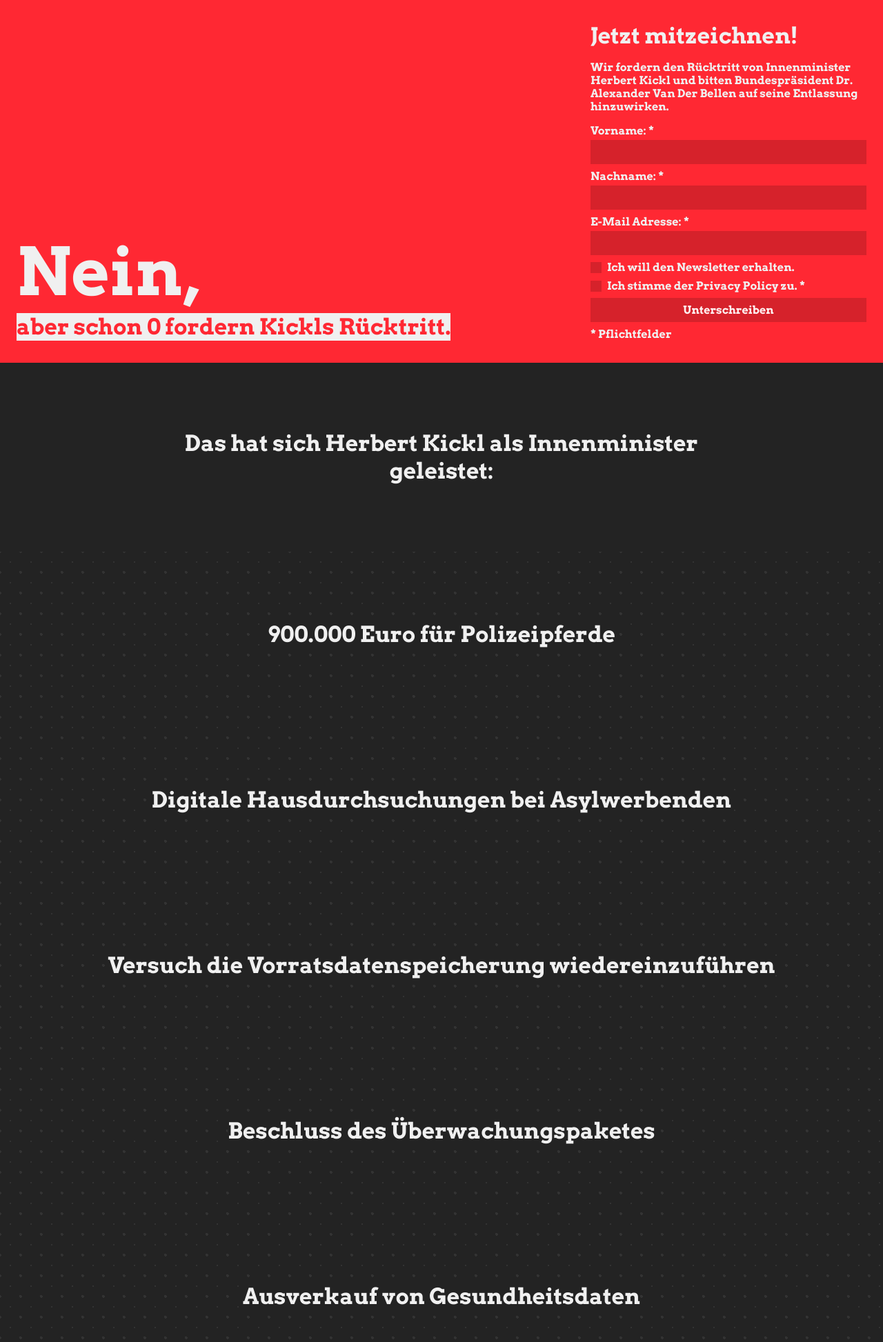
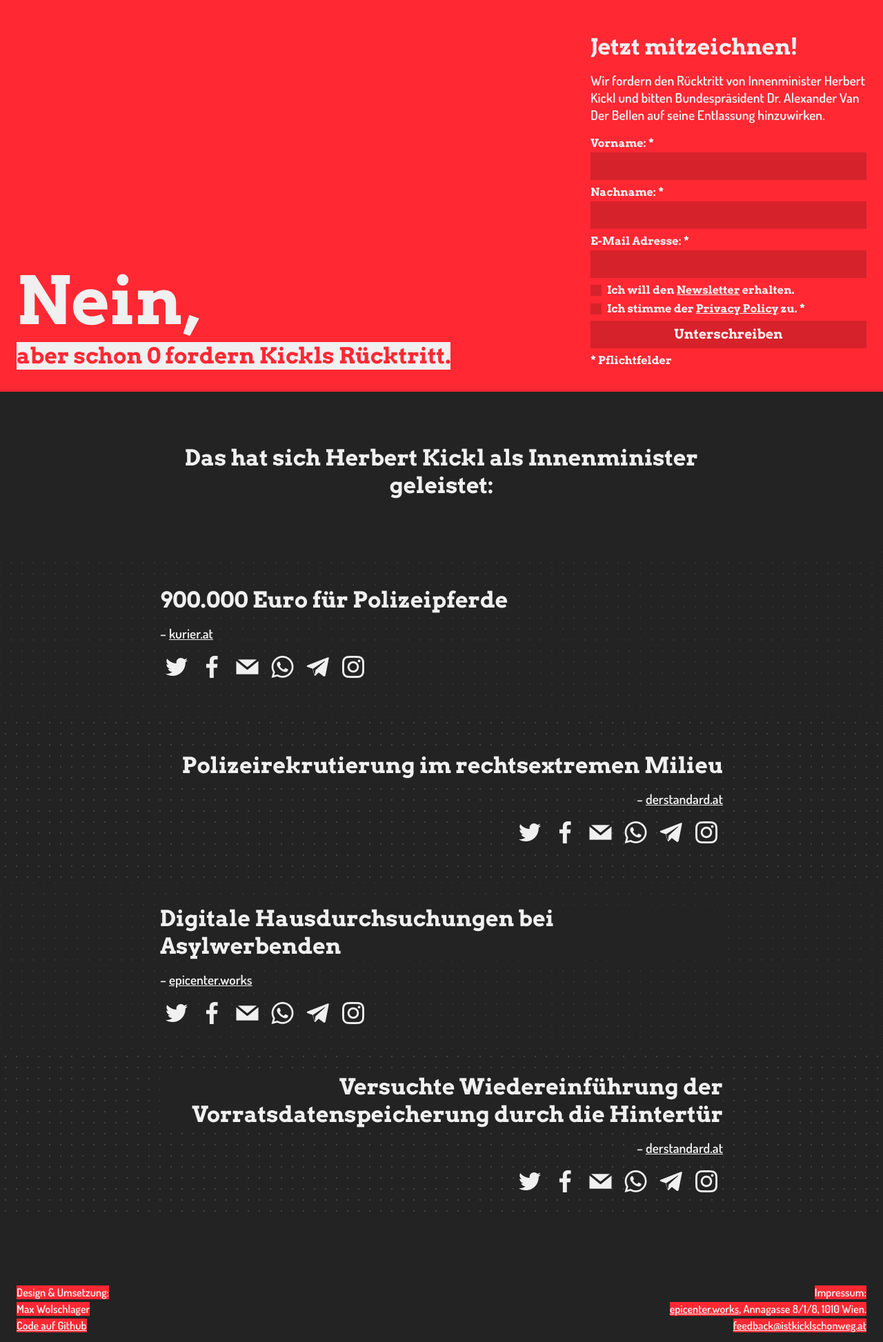
Before and after one commit to AKVorrat/istkicklschonweg.at, a Django app: page / in a window 1280 px wide. Shown: the top 1946 px of the page at 69% size. Run offline with Django 3.2, Linux system fonts and the light colour scheme; data comes from the database, SQL or seed files in the repository; both versions use the stored data as it was after the commit; data that the repository does not hold is empty.

Commit message:
Sans Serif Font; privacy policy; sündenliste in-database; restyling

```diff
--- a/django/modules/petition/forms.py
+++ b/django/modules/petition/forms.py
@@ -1,4 +1,5 @@
 from django import forms, template
+from django.utils.safestring import mark_safe
 from .models import Signature
 
 class SignatureForm(forms.ModelForm):
@@ -7,29 +8,29 @@ class SignatureForm(forms.ModelForm):
     first_name = forms.CharField(
         label="Vorname",
         max_length=256,
-        widget=forms.TextInput(attrs={'placeholder': '', 'class': "petition-input"})
+        widget=forms.TextInput(attrs={'class': "petition-input"})
     )
     last_name = forms.CharField(
         label="Nachname",
         max_length=256,
-        widget=forms.TextInput(attrs={'placeholder': '', 'class': "petition-input"})
+        widget=forms.TextInput(attrs={'class': "petition-input"})
     )
 
     email = forms.EmailField(
         label="E-Mail Adresse",
         max_length=256,
-        widget=forms.TextInput(attrs={'placeholder': '', 'class': "petition-input"})
+        widget=forms.TextInput(attrs={'class': "petition-input"})
     )
 
     newsletter = forms.BooleanField(
         initial=False,
         required=False,
-        label="Ich will den Newsletter erhalten."
+        label=mark_safe('Ich will den <a target="_blank" href="https://epicenter.works/newsletter">Newsletter</a> erhalten.')
     )
     privacy_policy = forms.BooleanField(
         initial=False,
         required=True,
-        label="Ich stimme der Privacy Policy zu."
+        label=mark_safe('Ich stimme der <a target="_blank" href="/privacy">Privacy Policy</a> zu.')
     )
 
     class Meta:
--- a/django/modules/petition/views.py
+++ b/django/modules/petition/views.py
@@ -1,7 +1,7 @@
 from django.views.generic.edit import FormView
 from django.views.generic import TemplateView
 from .forms import SignatureForm
-from .models import Signature
+from .models import Signature, Sin
 
 class PetitionView(FormView):
     template_name = 'index.html'
@@ -10,6 +10,7 @@ class PetitionView(FormView):
 
     def get_context_data(self, **kwargs):
         kwargs['signature_count'] = Signature.objects.filter(confirmed=True).count()
+        kwargs['sins'] = Sin.objects.all()
         return super(PetitionView, self).get_context_data(**kwargs)
 
     def form_valid(self, form, request):
--- a/django/static/css/fonts.css
+++ b/django/static/css/fonts.css
@@ -1,12 +1,3 @@
-/* latin */
-@font-face {
-  font-family: 'Arvo';
-  font-style: normal;
-  font-weight: 400;
-  src: local('Arvo'), url(/static/fonts/Arvo-Regular.woff2) format('woff2');
-  unicode-range: U+0000-00FF, U+0131, U+0152-0153, U+02BB-02BC, U+02C6, U+02DA, U+02DC, U+2000-206F, U+2074, U+20AC, U+2122, U+2191, U+2193, U+2212, U+2215, U+FEFF, U+FFFD;
-}
-/* latin */
 @font-face {
   font-family: 'Arvo';
   font-style: normal;
@@ -14,3 +5,11 @@
   src: local('Arvo Bold'), local('Arvo-Bold'), url(/static/fonts/Arvo-Bold.woff2) format('woff2');
   unicode-range: U+0000-00FF, U+0131, U+0152-0153, U+02BB-02BC, U+02C6, U+02DA, U+02DC, U+2000-206F, U+2074, U+20AC, U+2122, U+2191, U+2193, U+2212, U+2215, U+FEFF, U+FFFD;
 }
+
+@font-face {
+  font-family: 'Dosis';
+  font-style: normal;
+  font-weight: 600;
+  src: local('Dosis SemiBold'), local('Dosis-SemiBold'), url(/static/fonts/Dosis-SemiBold.woff2) format('woff2');
+  unicode-range: U+0000-00FF, U+0131, U+0152-0153, U+02BB-02BC, U+02C6, U+02DA, U+02DC, U+2000-206F, U+2074, U+20AC, U+2122, U+2191, U+2193, U+2212, U+2215, U+FEFF, U+FFFD;
+}
--- a/django/static/css/main.css
+++ b/django/static/css/main.css
@@ -13,6 +13,10 @@ body, html { margin: 0; padding: 0}
   margin: 0 !important;
 }
 
+.row {
+  padding: 32px 16px 32px 16px;
+}
+
 /* Text */
 body, .petition-input {
   font-family: Arvo, sans-serif;
@@ -21,6 +25,7 @@ body, .petition-input {
 h1 {
   font-size: 6rem;
   margin: 0;
+
 }
 h2 {
   margin: 0;
@@ -29,6 +34,11 @@ h2 {
 h3 {
   margin: 0;
   font-size: 2rem;
+  display: inline-block;
+}
+h4 {
+  margin: 0;
+  font-size: 1.5rem;
   display: inline-block;
 }
 blockquote {
@@ -42,7 +52,9 @@ a {
   color: #F0F0F0;
 }
 p, span, input {
-  font-size: 1rem;
+  font-size: 1.2rem;
+  font-family: Dosis, sans-serif;
+  font-weight: 600;
 }
 p {
   margin-top: 16px;
@@ -51,6 +63,18 @@ footer span {
   background-color: #FF2833;
   color: #F0F0F0;
   display: inline-block;
+}
+
+@media only screen and (max-width: 480px) {
+  h1 {
+    font-size: 3rem;
+  }
+  h2 {
+    font-size: 2rem;
+  }
+  h3 {
+    font-size: 1.5rem;
+  }
 }
 
 /* Hero */
@@ -63,7 +87,6 @@ footer span {
   min-height: 60vh;
 }
 .petition-container {
-  padding: 16px 16px 32px 16px;
   margin: 0 !important;
   background-color: #FF2833;
   color: #F0F0F0;
@@ -85,46 +108,60 @@ footer span {
 .intro {
   background-color: #232323;
   color: #F0F0F0;
-  padding: 32px;
   height: 100%;
+}
+
+
+/* Sharing */
+.social > h3 {
+  margin: 0 8px 0 8px;
+}
+.social a {
+  display: inline-block;
+  text-decoration: none;
+  transition: transform .2s ease-in-out, text-shadow .2s ease-in-out;
+}
+
+.social a:hover{
+  transform: translateY(-4px);
+  text-shadow: 0px 8px 0px #FF2833;
 }
 
 /* Sünden */
 section {
   background-color: #232323;
   background-image:
-  radial-gradient(#333333 5%, transparent 0),
-  radial-gradient(#333333 10%, transparent 0);
-  background-size: 30px 30px;
-  background-position: 0 0, 15px 15px;
+    radial-gradient(#333333 5%, transparent 0),
+    radial-gradient(#333333 10%, transparent 0);
+
+  background-size: 16px 16px;
+  background-position: 0 0, 8px 8px;
   mix-blend-mode: difference;
 
   color: #F0F0F0;
-  padding: 32px;
+  padding: 64px 32px 48px 32px;
   min-height: 240px;
 }
-section h3 {
+section:nth-child(odd) {
+  background-color: #232323;
+  background-image:
+    radial-gradient(#434343 10%, transparent 0),
+    radial-gradient(#434343 5%, transparent 0);
+}
+
+section:nth-child(odd) > div {
+  -webkit-box-pack: end;
+  -ms-flex-pack: end;
+  justify-content: flex-end;
+  text-align: end;
+}
+section h3, section span {
   background-color: #232323;
 }
 
 /* Petition */
 .petition {
   margin-top: 16px;
-}
-
-::placeholder {
-  color: #F0F0F0;
-  opacity: .9;
-}
-
-:-ms-input-placeholder {
-  color: #F0F0F0;
-  opacity: .9;
-}
-
-::-ms-input-placeholder {
-  color: #F0F0F0;
-  opacity: .9;
 }
 
 .petition-input::selection {
@@ -151,7 +188,7 @@ section h3 {
   width: 100%;
   box-sizing: border-box;
   color: #FFF0F0;
-  transition: background-color .3s;
+  transition: background-color .07s;
 }
 
 label {
@@ -210,23 +247,18 @@ footer {
 }
 
 footer span {
+  font-size: 1rem;
   margin-bottom: 4px;
 }
 
 .footer-column {
-  margin-top: auto;
-  padding: 32px 16px 32px 16px;
+  padding: none;
+}
+.footer-column:last-child {
+  text-align: right;
 }
 
-/* Sharing */
-.social a {
-  display: inline-block;
-  font-size: 3rem;
-  text-decoration: none;
-  transition: all 0.2s ease-in-out;
+/* Privacy */
+ol > li {
+  margin-top: 16px;
 }
-
-.social a:hover{
-  transform: translateY(-4px);
-  text-shadow: 0px 8px 0px #FF2833;
-}
--- a/django/templates/base.html
+++ b/django/templates/base.html
@@ -5,35 +5,51 @@
     <meta charset="utf-8">
     <meta name="viewport" content="width=device-width,initial-scale=1.0">
     <meta name="theme-color" content="#232323">
+
+    <link href='/static/css/main.css' rel="stylesheet">
+    <link href='/static/css/lib/flexboxgrid.min.css' rel="stylesheet">
+    <link href='/static/css/fonts.css' rel="stylesheet">
+    <link href='/static/css/lib/socicon.css' rel="stylesheet">
+
     <meta property="og:url"           content="https://istkicklschonweg.at" />
     <meta property="og:type"          content="website" />
     <meta property="og:title"         content="Ist Kickl schon weg?" />
     <meta property="og:description"   content="Nein." />
 
-    <link href='/static/css/main.css' rel="stylesheet">
-    <link href='/static/css/lib/flexboxgrid.min.css' rel="stylesheet">
-    <link href='/static/css/fonts.css' rel="stylesheet">
-    <link href='/static/css/lib/socicon.css' rel="stylesheet">
     <title>Ist Kickl schon weg?</title>
   </head>
   <body>
     <div class="hero col">
-      <div class="hero-body petition-container row">
+      <div class="hero-body petition-container row bottom-xs">
         {% block herotext %}{% endblock %}
         {% block herocontent %}{% endblock %}
       </div>
       <div class="hero-foot">
         {% block herofoot %}{% endblock %}
+      </div>
     </div>
     {% block bodycontent %}{% endblock %}
 
-    <footer class="row">
-      <div class="footer-column col-xs-12 col-md-6">
-        <span>made by meks</span><br>
+    <footer class="col">
+      <div class="row">
       </div>
-      <div class="footer-column col-xs-12 col-md-6">
-        <span><a href="https://epicenter.works/kontakt">Impressum</a></span><br>
-        <span><a href="mailto:feedback@istkicklschonweg.at">feedback@istkicklschonweg.at</a></span><br>
+      <div class="row">
+        <div class="footer-column col-xs-6">
+          <div>
+            <span>Design &amp; Umsetzung:</span><br>
+            <span>Max Wolschlager</span>
+          </div>
+          <div>
+            <span><a href="https://github.com" target="_blank">Code auf Github</a></span>
+          </div>
+        </div>
+        <div class="footer-column col-xs-6">
+          <div>
+            <span>Impressum:</span><br>
+            <span><a href="https://epicenter.works/" target="_blank">epicenter.works</a>, Annagasse 8/1/8, 1010 Wien. </span><br>
+            <span><a href="mailto:feedback@istkicklschonweg.at" target="_blank">feedback@istkicklschonweg.at</a></span>
+          </div>
+        </div>
       </div>
     </footer>
   </body>
--- a/django/templates/confirm.html
+++ b/django/templates/confirm.html
@@ -3,8 +3,8 @@
 {% block herotext %}
   <div class="nein">
     {% if confirmed %}
-      <h1>Bestätigt.</h1>
-      <h3>Deine Unterschrift wurde bestätigt.</h3> <br/>
+      <h1>Alles klar,</h1>
+      <h3>wir haben dich jetzt zu Petition hinzugefügt. Danke!</h3> <br/>
     {% else %}
       <h1> x </h1>
       <h3>Ein Fehler ist aufgetreten.</h3> <br/>
@@ -13,5 +13,5 @@
 {% endblock %}
 
 {% block herofoot %}
-  {% include "social.html" %}
+  {% include "donations.html" %}
 {% endblock %}
--- a/django/templates/form.html
+++ b/django/templates/form.html
@@ -19,6 +19,6 @@
         {% endif %}
       {% endfor %}
       <input class="petition-input" type="submit" value="Unterschreiben">
-      <span>* Pflichtfelder</span>
+      <label>* Pflichtfelder</label>
     </form>
 </div>
--- a/django/templates/index.html
+++ b/django/templates/index.html
@@ -15,7 +15,7 @@
 
 {% block herofoot %}
    <div class="intro row middle-xs">
-      <div class="col-xs-8 col-xs-offset-2">
+      <div class="col-xs-12 col-md-8 col-md-offset-2">
         <blockquote>
           Das hat sich Herbert Kickl als Innenminister geleistet:
         </blockquote>
@@ -25,46 +25,26 @@
 {% endblock %}
 
 {% block bodycontent %}
-  <section class="row middle-xs center-xs">
-    <h3>
-      900.000 Euro für Polizeipferde
-    </h3>
+  {% for sin in sins %}
+  <section class="row middle-xs">
+    <div class="col-xs-12 col-md-8 col-md-offset-2 middle-xs">
+      <h3>
+        {{ sin.description }}
+      </h3>
+      <p>
+        – <span><a target="_blank" href="{{ sin.source_url|safe }}">{{ sin.source_host }}</a></span>
+      </p>
+      <div class="social">
+        <h3><a class="socicon-twitter" target="_blank" href="https://twitter.com/intent/tweet?text={{ sin.share_text|urlencode }}"></a></h3>
+        <h3><a class="socicon-facebook" target="_blank" href="https://www.facebook.com/sharer/sharer.php?u={{ sin.share_text|urlencode }}"></a></h3>
+        <h3><a class="socicon-mail" target="_blank" href="mailto:?&subject={{ sin.description|urlencode }}&body={{ sin.share_text|urlencode }}"></a></h3>
+        <h3><a class="socicon-whatsapp" target="_blank" href="https://api.whatsapp.com/send?text={{ sin.share_text|urlencode }}"></a></h3>
+        <h3><a class="socicon-telegram" target="_blank" href="https://telegram.me/share/url?url=https%3A//istkicklschonweg.at?text={{ sin.share_text|urlencode }}"></a></h3>
+        <h3><a class="socicon-instagram" href=""></a></h3>
+      </div>
+    </div>
   </section>
-  <section class="row middle-xs center-xs">
-    <h3>
-      Digitale Hausdurchsuchungen bei Asylwerbenden
-    </h3>
-  </section>
-  <section class="row middle-xs center-xs">
-    <h3>
-      Versuch die Vorratsdatenspeicherung wiedereinzuführen
-    </h3>
-  </section>
-  <section class="row middle-xs center-xs">
-    <h3>
-      Beschluss des Überwachungspaketes
-    </h3>
-  </section>
-  <section class="row middle-xs center-xs">
-    <h3>
-      Ausverkauf von Gesundheitsdaten
-    </h3>
-  </section>
-  <section class="row middle-xs center-xs">
-    <h3>
-      Einschränkung der Medienfreiheit
-    </h3>
-  </section>
-  <section class="row middle-xs center-xs">
-    <h3>
-      Verbot Polizist_innen bei der Arbeit zu filmen
-    </h3>
-  </section>
-  <section class="row middle-xs center-xs">
-    <h3>
-      Polizeirekrutierung im rechtsextremen Milieu
-    </h3>
-  </section>
+  {% endfor %}
   <!-- Buggy
   <div class="petition-container row middle-xs">
     <div class="col-xs-12 col-md-6 col-md-offset-3 col-lg-4 col-lg-offset-4">
--- a/django/urls.py
+++ b/django/urls.py
@@ -9,6 +9,7 @@ urlpatterns = [
     url(r'^admin/', include(admin.site.urls)),
     url(r'^confirm/(?P<token>.{24})/', ConfirmEmailView.as_view(), name="confirm-email"),
     url(r'^thanks/$', TemplateView.as_view(template_name="thanks.html")),
+    url(r'^privacy/$', TemplateView.as_view(template_name="privacy.html")),
     url(r'^\/?$', PetitionView.as_view())
 ]
 
```
Also changed, not shown: django/modules/petition/fixtures/sins.json (added, +38 -0 lines), django/modules/petition/models.py (+11 -0 lines), django/templates/donations.html (added, +7 -0 lines), django/templates/email/confirm.html (+6 -2 lines), django/templates/privacy.html (added, +63 -0 lines), django/templates/social.html (+9 -8 lines), README.md, django/modules/petition/migrations/0003_auto_20181120_1555.py (added), django/static/fonts/Arvo-Regular.woff2 (deleted), django/static/fonts/Dosis-SemiBold.woff2 (added), 1 other file.
